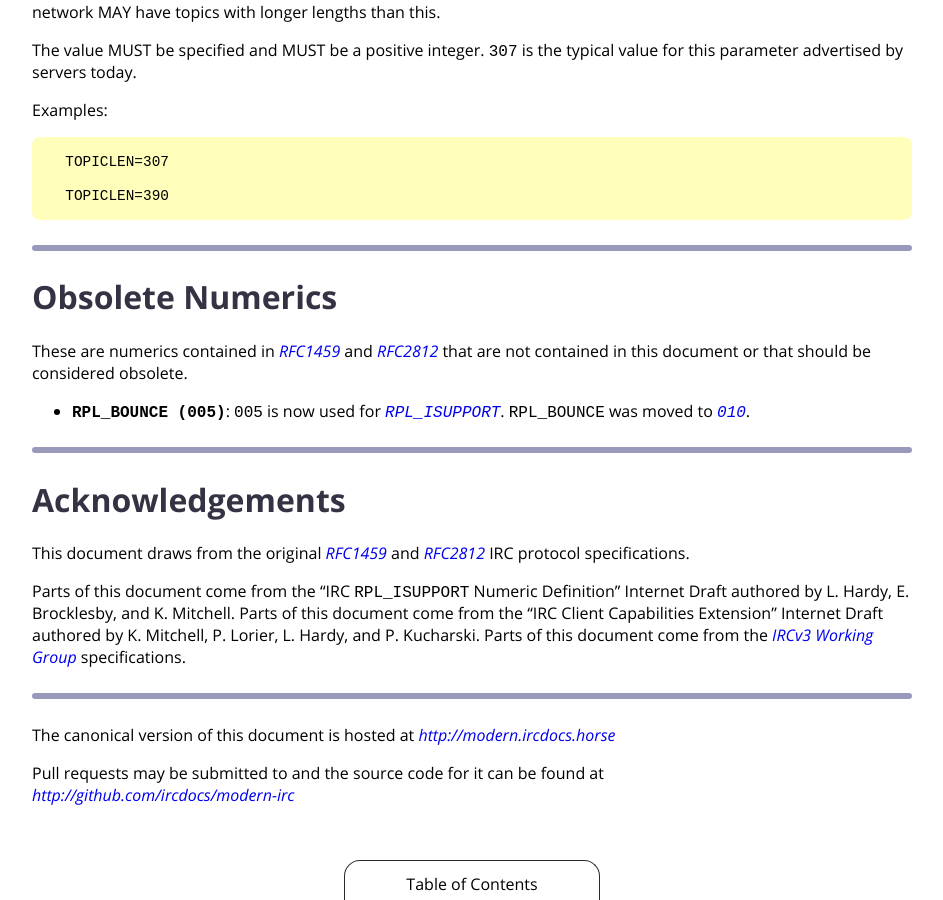
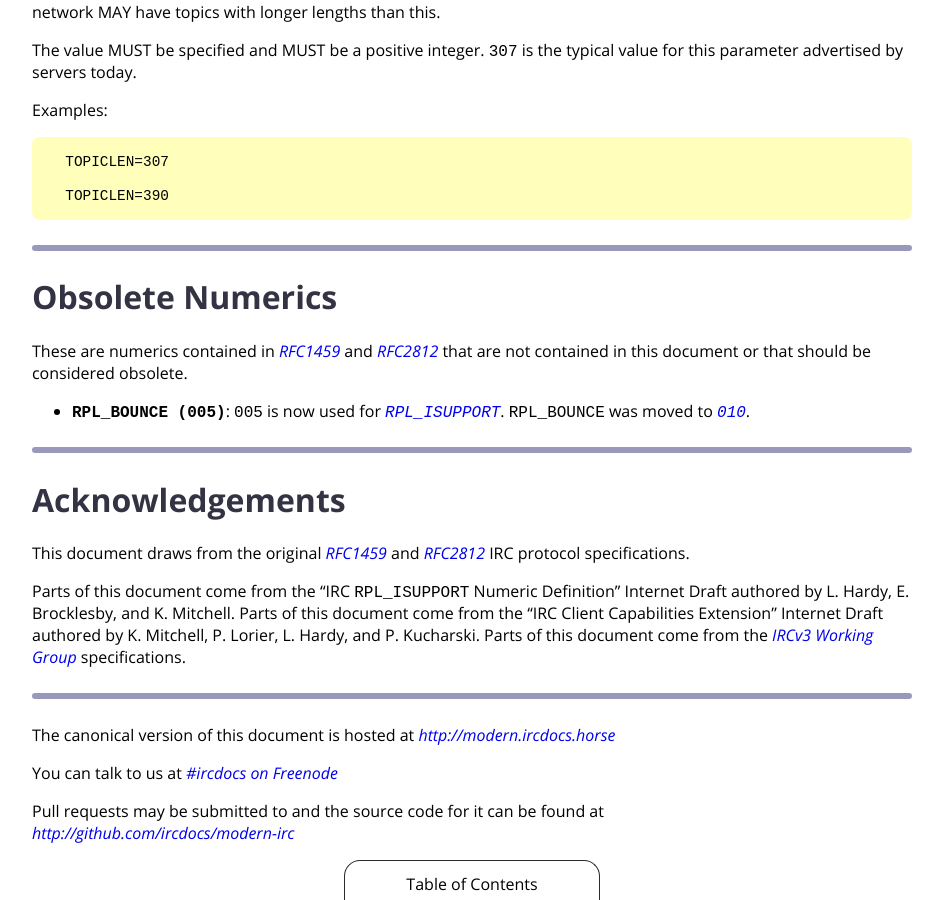
Before and after one commit to ircdocs/modern-irc, a Jekyll site: the page built from index.md, in a window 1280 px wide and 900 px high, scrolled down 65087 px. Shown: the whole window, without its empty margins (168-1111 px from the left). Built offline with Jekyll 4.4.1, drawn with Linux system fonts in a browser that asks for light colours.

Commit message:
layouts: Add link to our IRC channel

```diff
--- a/_layouts/default.html
+++ b/_layouts/default.html
@@ -40,6 +40,7 @@
         <div id="footer">
             <hr/>
             <p>The canonical version of this document is hosted at <a href="http://modern.ircdocs.horse/">http://modern.ircdocs.horse</a></p>
+            <p>You can talk to us at <a href="ircs://irc.freenode.net:6697/#ircdocs">#ircdocs on Freenode</a></p>
             <p>Pull requests may be submitted to and the source code for it can be found at<br/><a href="https://github.com/ircdocs/modern-irc">http://github.com/ircdocs/modern-irc</a></p>
         </div>
     </body>
```
